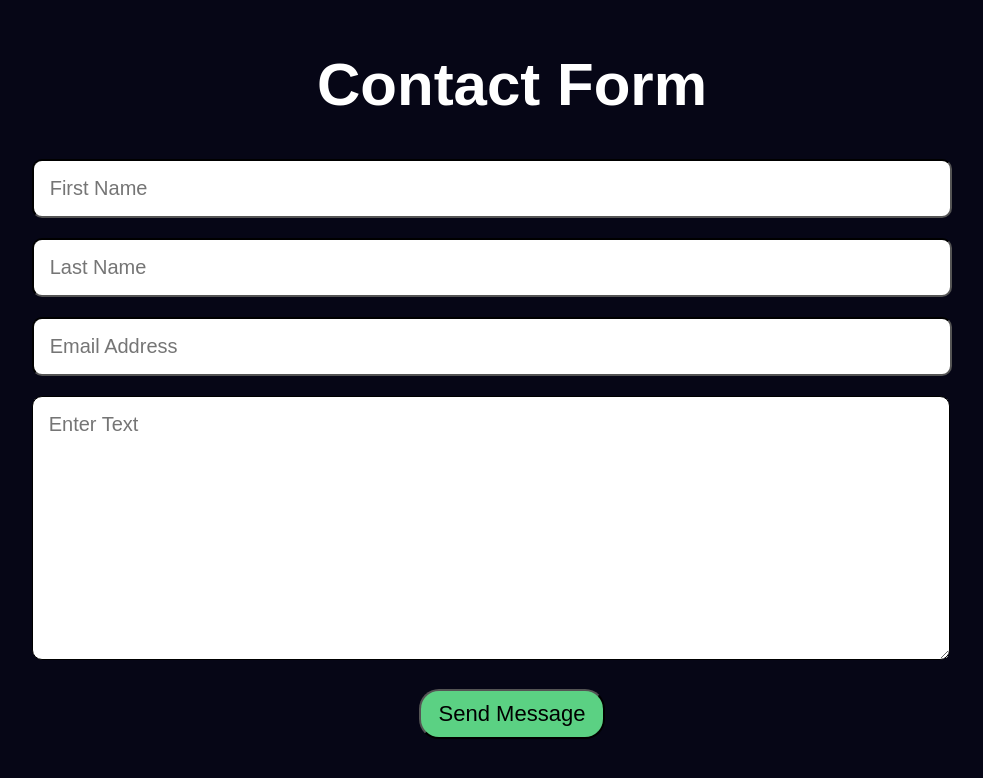
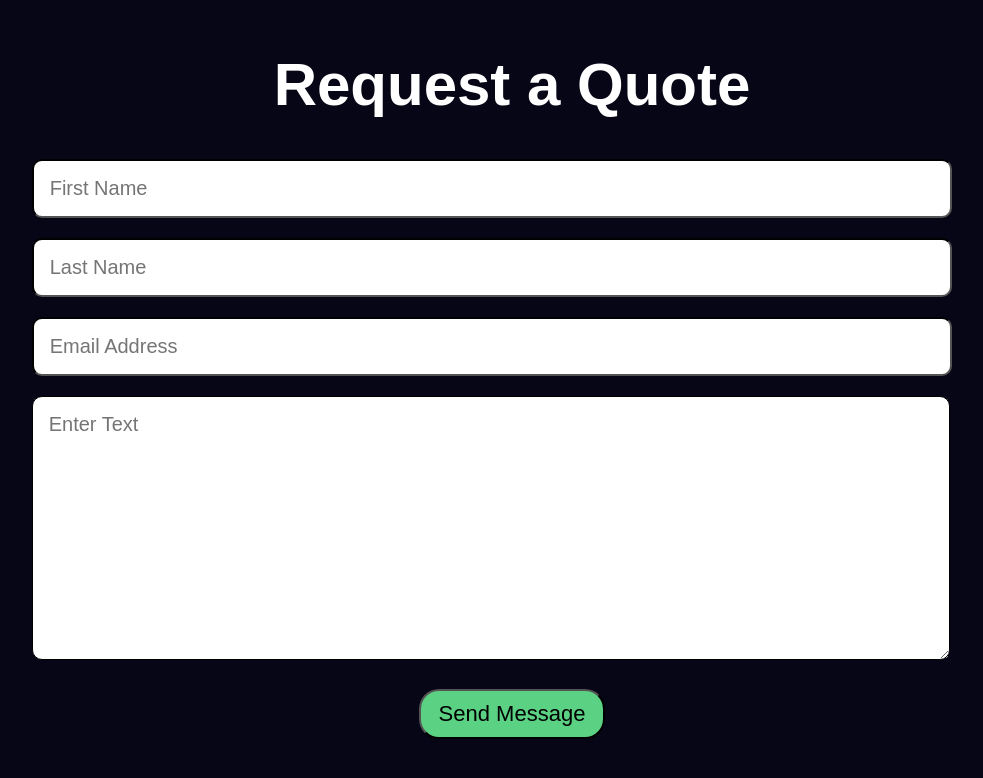
Before and after one commit to Rufusayam/ContactFormCanzTech, a plain HTML site: page index.html in a window 1280 px wide. Shown: the whole page, without its empty margins (128-1111 px from the left). Drawn offline with Linux system fonts and the light colour scheme.

Commit message:
Update index.html

```diff
--- a/index.html
+++ b/index.html
@@ -8,7 +8,7 @@
 </head>
 <body>
     <form action="https://formspree.io/f/mwkgrlqg" method="POST">
-        <h1>Contact Form</h1>
+        <h1>Request a Quote</h1>
         <input type="text" name="First" placeholder="First Name" autocomplete="off"required>
         <input type="text" name="Last" placeholder="Last Name" autocomplete="off"required>
         <input type="email" name="email" placeholder="Email Address" autocomplete="off"required>
```
